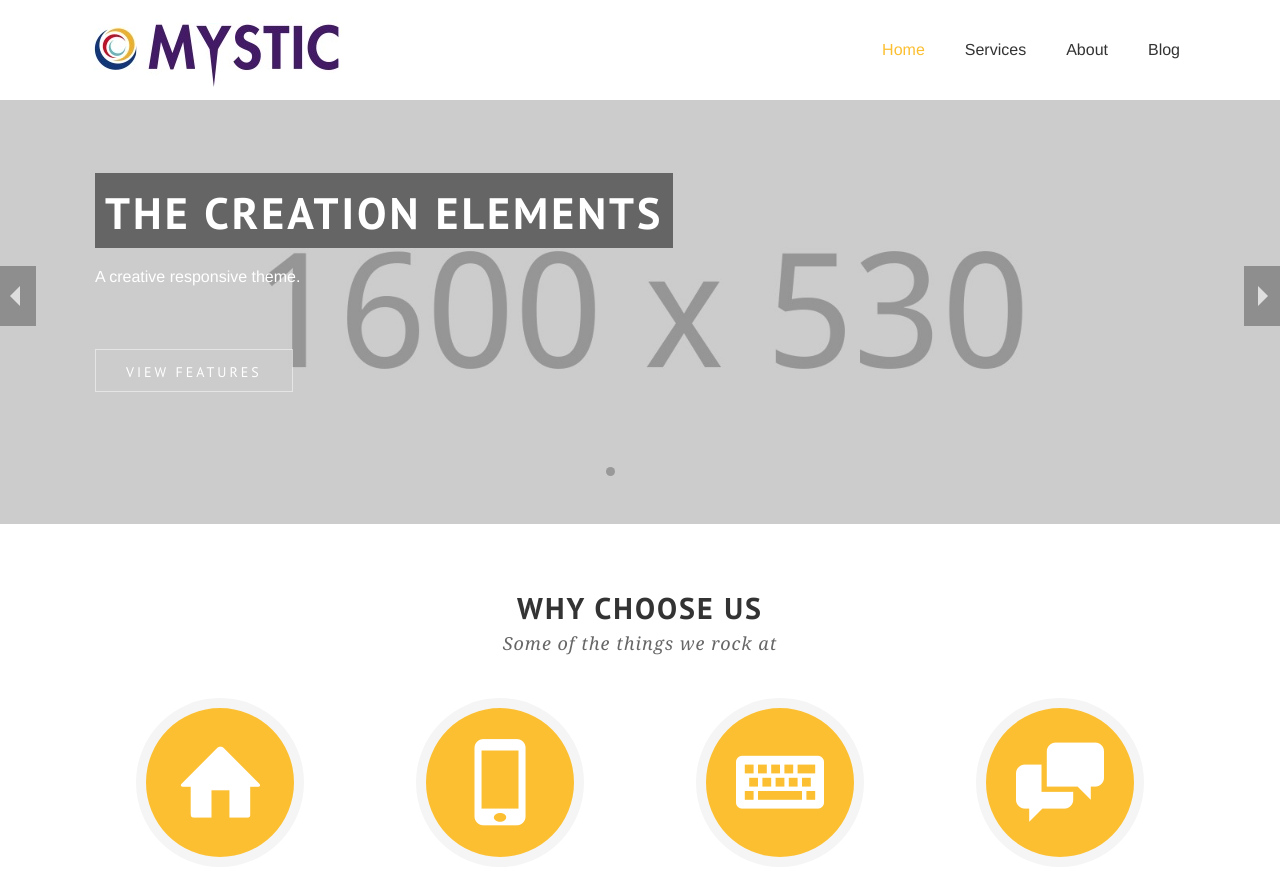
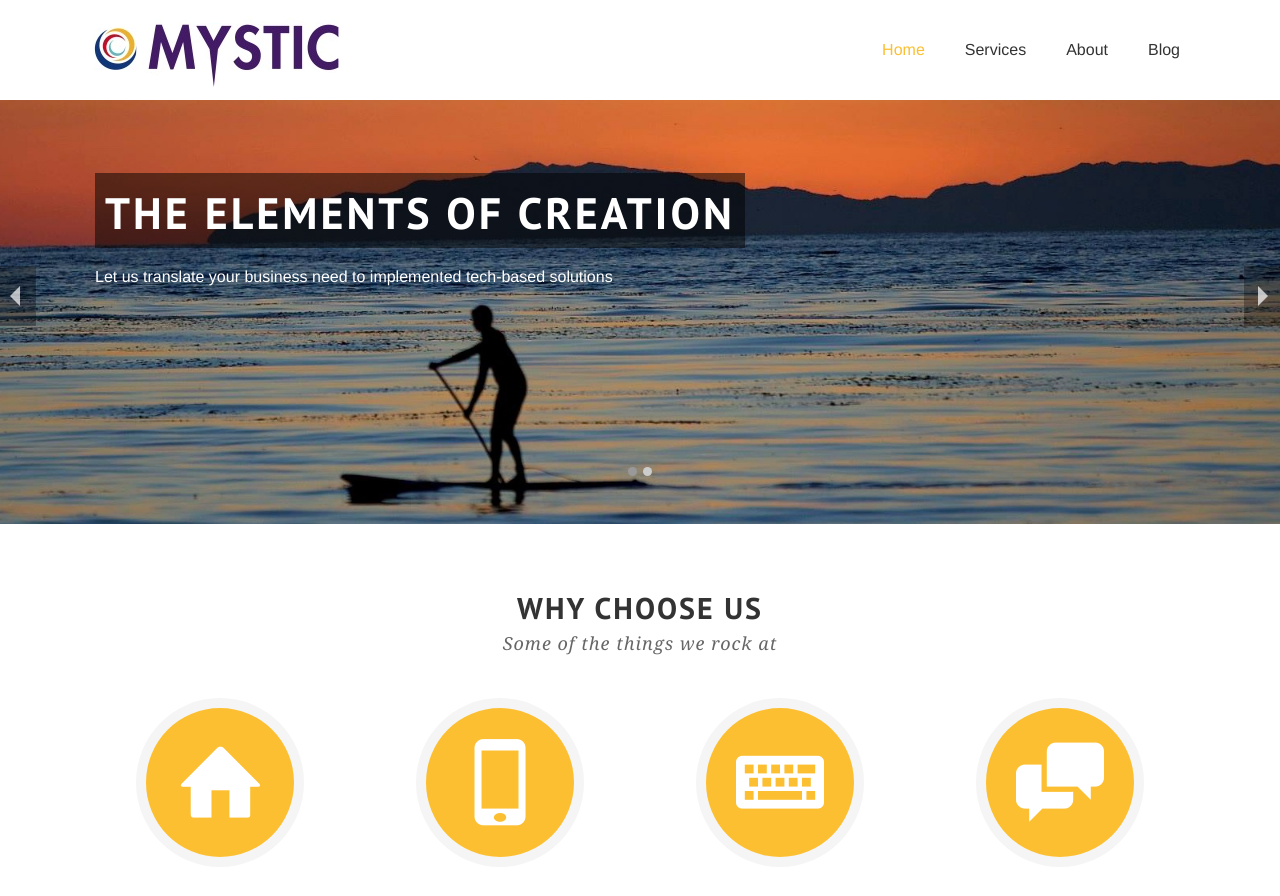
Before and after one commit to mysticcoders/www, a Jekyll site: the page built from index.html, in a window 1280 px wide and 900 px high. Shown: the top 896 px of the window. Built offline with Jekyll 4.4.1, drawn with Linux system fonts in a browser that asks for light colours; some web fonts are replaced; Markdown is read by kramdown in place of the engine named in the settings.

Commit message:
more work on the website

```diff
--- a/_data/nav.yml
+++ b/_data/nav.yml
@@ -4,6 +4,7 @@
 - name: Services
   path: services.html
   section_id: services
+  title: Whatever bro
 - name: About
   path: about.html
   section_id: about
--- a/_data/slides.yml
+++ b/_data/slides.yml
@@ -1,35 +1,11 @@
 - image: slide-1.jpg
   desc_location: left
   desc:
-    <h2>The creation elements</h2>
-    <p>A creative responsive theme.</p>
-    <div class='two spacing'></div>
-    <a class='button boxed'>View Features</a>
+    <h2>The Elements of Creation</h2>
+    <p>Let us translate your business need to implemented tech-based solutions</p>
 - image: slide-2.jpg
-  desc_location: right
-  desc:
-    <h2>Creative Design</h2>
-    <p>Focus on every detail element.</p>
-    <div class='two spacing'></div>
-    <a class='button boxed'>Learn More</a>
-- image: slide-3.jpg
   desc_location: left
   desc:
-    <h2>Responsive Design</h2>
-    <p>Let users access the theme with all devices</p>
+    <h2>Training &amp; Conferences</h2>
+    <p>Our team gives back at conferences worldwide</p>
     <div class='two spacing'></div>
-    <a class='button boxed'>Learn More</a>
-- image: slide-4.jpg
-  desc_location: right
-  desc:
-    <h2>Very Easy to Use</h2>
-    <p>Almost every element could be customized</p>
-    <div class='two spacing'></div>
-    <a class='button boxed'>Learn More</a>
-- image: slide-5.jpg
-  desc_location: center
-  desc:
-    <h2>A Beautiful &amp; Creative Theme</h2>
-    <p>Every element is designed attentively</p>
-    <div class='two spacing'></div>
-    <a class='button boxed'>Purchase Now</a>
--- a/_includes/get-in-touch.html
+++ b/_includes/get-in-touch.html
@@ -11,18 +11,21 @@
     </div>
   </div>
 </div>
+
 <div class='full yellow'>
   <div class='form'>
+  <form method="POST" action="//forms.brace.io/talk@mysticcoders.com">
     <div class='row'>
       <div class='medium-6 large-6 columns'>
-        <input placeholder='NAME' type='text'>
-        <input placeholder='EMAIL' type='text'>
-        <input placeholder='SUBJECT' type='text'>
+        <input placeholder='NAME' type='text' name="name">
+        <input placeholder='EMAIL' type='email' name="_replyto">
+        <input placeholder='SUBJECT' type='text' name="subject">
       </div>
       <div class='medium-6 large-6 columns'>
-        <textarea placeholder='MESSAGE'></textarea>
+        <textarea placeholder='MESSAGE' name="message"></textarea>
         <input class='button white' type='submit'>
       </div>
     </div>
+  </form>
   </div>
 </div>
--- a/about.html
+++ b/about.html
@@ -1,6 +1,6 @@
 ---
 layout: default
-title: About
+title: Mystic &gt; about
 section_id: about
 bars:
   - title: Web design
--- a/index.html
+++ b/index.html
@@ -1,6 +1,6 @@
 ---
 layout: default
-title: Mystic &gt; home alternative
+title: Mystic &gt; home
 section_id: home
 services:
   -
--- a/services.html
+++ b/services.html
@@ -1,6 +1,6 @@
 ---
 layout: default
-title: Services
+title: Mystic &gt; services
 section_id: services
 services:
   -
```
Also changed, not shown: images/client-1.png, images/client-2.png, images/client-3.png, images/client-4.png, images/client-5.png, images/client-6.png, images/slide-1.jpg, images/slide-2.jpg, images/who-we-are-bg.jpg.
